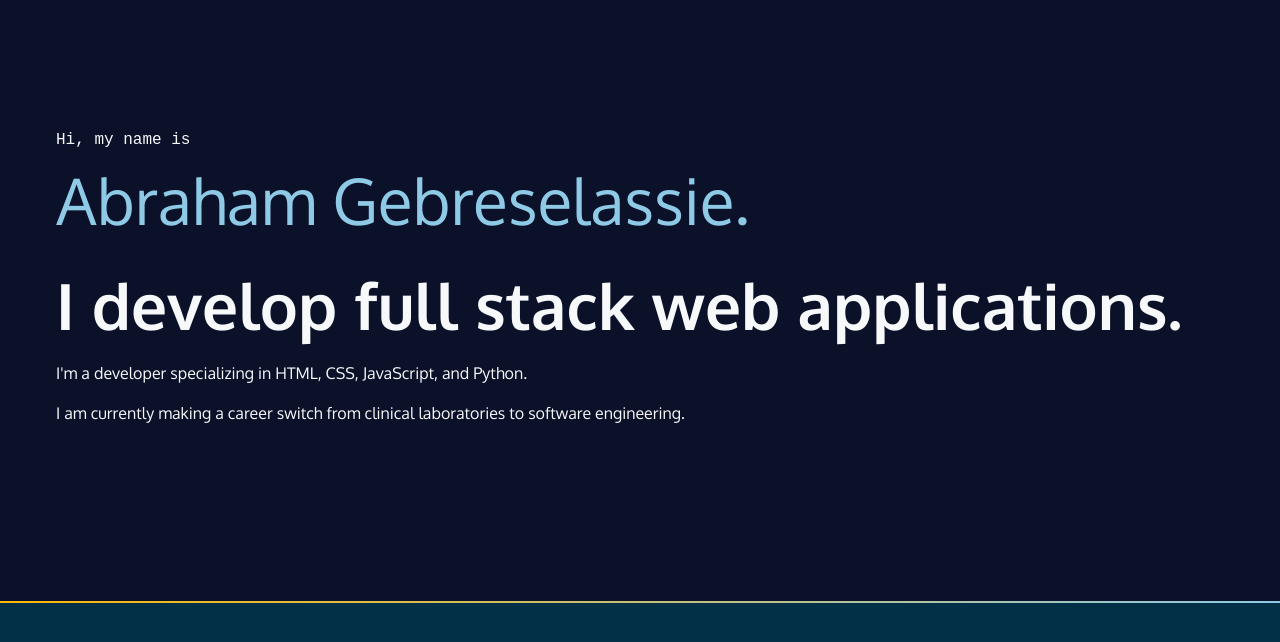
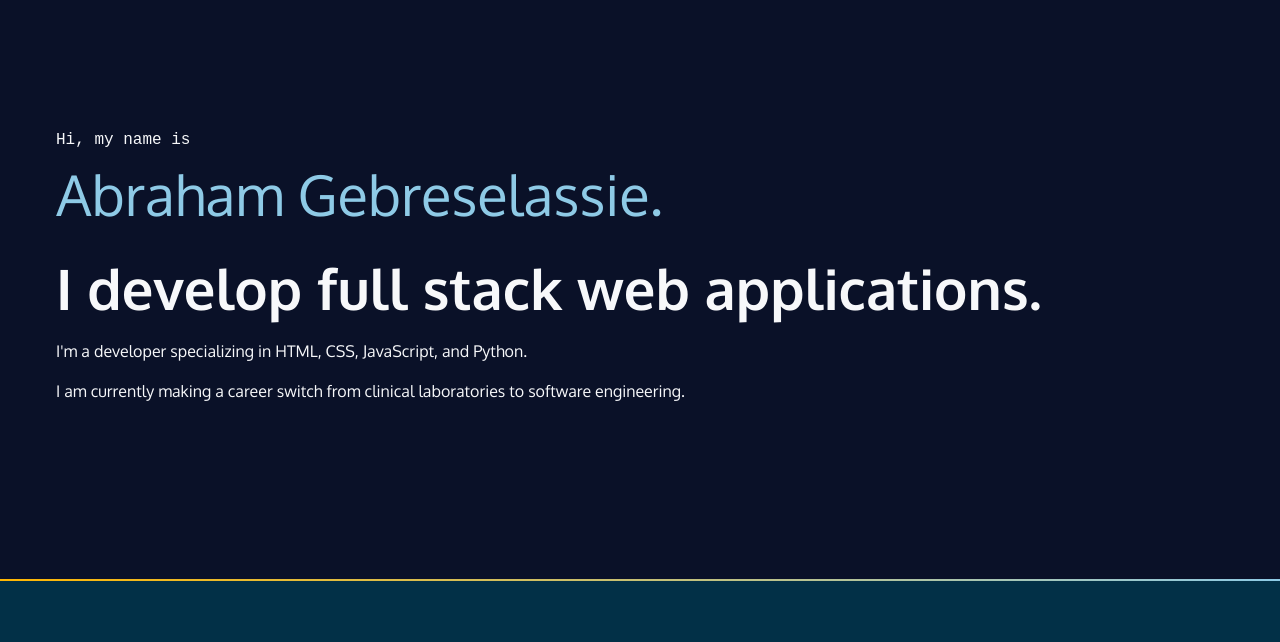
Before and after one commit to agebrese/portfolio, a plain HTML site: page index.html in a window 1280 px wide. Shown: the part 115-757 px from the top of the page. Drawn offline with Linux system fonts and the light colour scheme; a web font is replaced by a local one.

Commit message:
updated font sizes

```diff
--- a/css/style.css
+++ b/css/style.css
@@ -95,14 +95,14 @@ img {
 
 .name span {
     font-family: var(--sans);
-    font-size: 4rem;
+    font-size: 3.5rem;
     color: var(--skblue);
     display: block;
     font-weight: 300;
 }
 
 #intro h2 {
-    font-size: 4rem;
+    font-size: 3.5rem;
 }
 
 
```
